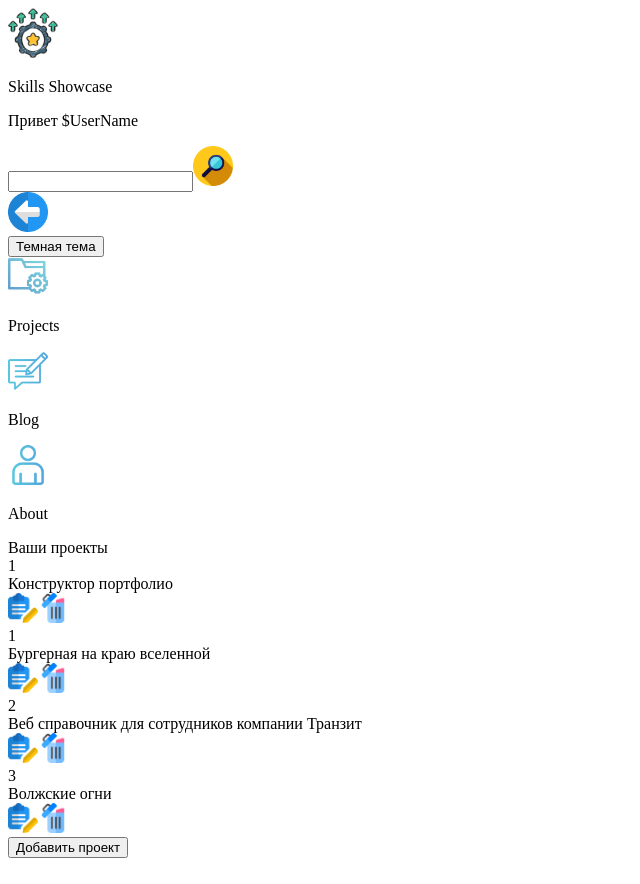
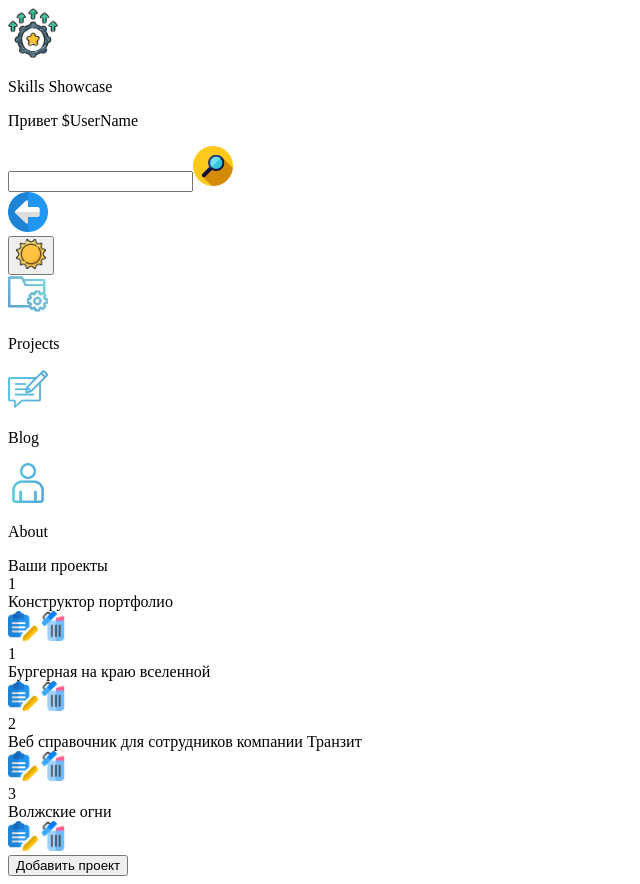
Before and after one commit to ArtofWASD/my_cv, a Next.js app: page /adminPage/ui/adminPage in a window 1280 px wide. Shown: the whole page, without its empty margins (0-640 px from the left). Built offline with nearby package versions, Linux system fonts and the light colour scheme.

Commit message:
Базовый свитчер темы

```diff
--- a/app/(admin)/layout.tsx
+++ b/app/(admin)/layout.tsx
@@ -3,6 +3,7 @@ import { Inter } from "next/font/google";
 import { Footer } from "@/src/widgets/footer/index";
 import "@/app/globals.css";
 import { Providers } from "@/src/shared/providers/providers";
+import { ThemeProvider } from "next-themes";
 export const metadata: Metadata = {
   title: "Admin DashBoard",
   description: "Админ панель",
@@ -16,7 +17,7 @@ export default function RootLayout({
   return (
     <html lang="ru" suppressHydrationWarning>
       <body className={inter.className}>
-        <Providers>{children}</Providers>
+        <ThemeProvider>{children}</ThemeProvider>
         <Footer />
       </body>
     </html>
--- a/app/(site)/page.tsx
+++ b/app/(site)/page.tsx
@@ -10,7 +10,7 @@ const Home = async () => {
     .from("projectsList")
     .select("*");
   return (
-    <main className="">
+    <main className="main">
       <AppPage data={projectsList as TypeData[]} />
     </main>
   );
--- a/app/globals.css
+++ b/app/globals.css
@@ -5,11 +5,16 @@
 :root {
   /* Your default theme */
   --background: white;
-  --foreground: black;
+  --foreground: rgb(83, 83, 83);
 }
 
-[data-theme='dark'] {
-  --background: black;
+[data-theme="dark"] {
+  --background: rgb(78, 76, 76);
+  --foreground: white;
+}
+
+[data-theme="light"] {
+  --background: rgb(0, 0, 0);
   --foreground: white;
 }
 
--- a/src/widgets/admin/adminHeader/ui/adminHeader.tsx
+++ b/src/widgets/admin/adminHeader/ui/adminHeader.tsx
@@ -15,7 +15,7 @@ export const AdminHeader = () => {
           <p className="text-xl font-bold text-main-red">Skills Showcase</p>
         </div>
         <div className="grid grid-flow-row gap-2">
-          <p className="text-md font-bold pl-2">Привет $UserName</p>
+          <p className="text-md pl-2 font-bold">Привет $UserName</p>
         </div>
       </div>
       <div className="ml-10 flex items-center gap-2">
@@ -43,8 +43,8 @@ export const AdminHeader = () => {
               variant: { animation: animations.bounce },
             }}
           />
-          <ThemeSwitcher/>
         </div>
+        <ThemeSwitcher />
       </div>
     </section>
   );
--- a/src/widgets/header/ui/header.tsx
+++ b/src/widgets/header/ui/header.tsx
@@ -13,6 +13,7 @@ import { Suspense } from "react";
 import { LoginForm } from "../../loginForm";
 import { animations } from "@/src/shared/ui/buttons/animations/animations";
 import { RegisterForm } from "../../registerForm";
+import ThemeSwitcher from "../../testThemeSwitcher/themeSwitcher";
 //TODO: добавить на кнопку настроек модальное окно если не авторизван пользователь и если авторизован то редиректить сразу в админку
 export const Header = () => {
   const pathname = usePathname();
@@ -28,7 +29,7 @@ export const Header = () => {
   );
   const isLogin = useAdminStore((state: any) => state.isLogin);
   return (
-    <header className="grid grid-cols-[95%_5%] bg-main-blue">
+    <header className="grid grid-cols-[90%_10%] bg-main-blue">
       <div className="grid grid-flow-row-dense items-center justify-center">
         <div className="grid grid-flow-col items-end justify-center gap-2">
           <Image src="/icons/Logo.png" width={50} height={50} alt="menu" />
@@ -62,6 +63,7 @@ export const Header = () => {
             />
           </div>
         )}
+        <ThemeSwitcher/>
       </div>
       <Suspense>
         <Modal>
--- a/src/widgets/testThemeSwitcher/themeSwitcher.tsx
+++ b/src/widgets/testThemeSwitcher/themeSwitcher.tsx
@@ -1,5 +1,7 @@
 import { useState, useEffect } from "react";
+import ThemeSwitcherIcon from "./themeSwitcherIcon";
 import { useTheme } from "next-themes";
+
 
 function ThemeSwitcher() {
   const [mounted, setMounted] = useState(false);
@@ -12,11 +14,11 @@ function ThemeSwitcher() {
   if (!mounted) return null;
   return (
     <button
-      onClick={() => setTheme(resolvedTheme === "dark" ? "light" : "dark")}
+      onClick={() => setTheme(resolvedTheme === "light" ? "dark" : "light")}
       className="  rounded-full
  bg-gray-800 px-3 py-1 text-white hover:bg-gray-700 dark:bg-gray-200 dark:text-gray-800"
     >
-      {resolvedTheme === "dark" ? "Светлая тема" : "Темная тема"}
+      {resolvedTheme === "light" ? <ThemeSwitcherIcon theme="moon"/> : <ThemeSwitcherIcon theme="sun"/>}
     </button>
   );
 }
--- /dev/null
+++ b/src/widgets/testThemeSwitcher/themeSwitcherIcon.tsx
@@ -0,0 +1,17 @@
+import Image from "next/image"
+
+const ThemeSwitcherIcon = ({ theme }: { theme: string }) => {
+  return (
+    <div>
+          <Image
+            src={`/icons/${theme}.png`}
+            width={30}
+            height={30}
+            alt="Picture of the author"
+            className="cursor-pointer hover:scale-110"
+          />
+    </div>
+  )
+}
+
+export default ThemeSwitcherIcon
```
Also changed, not shown: app/(site)/layout.tsx (+5 -3 lines).
